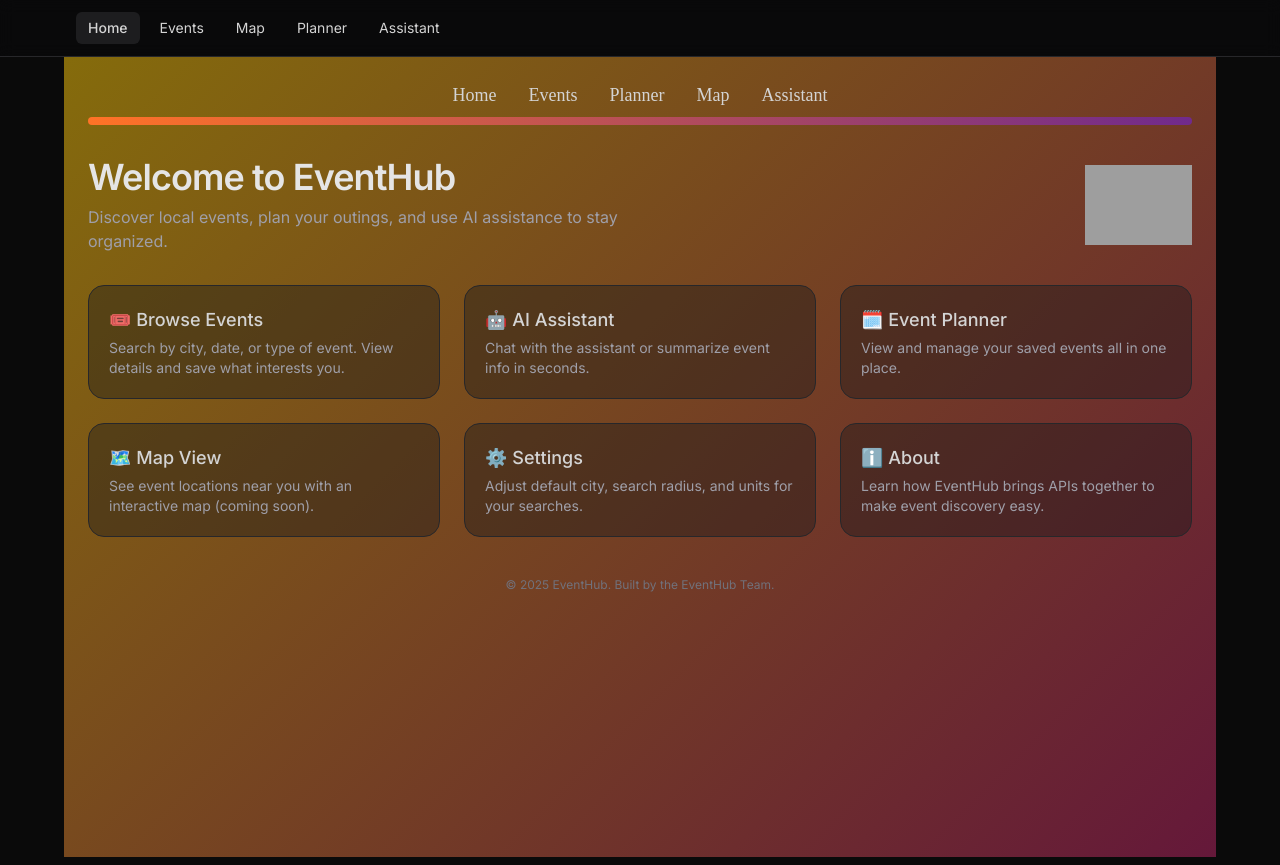
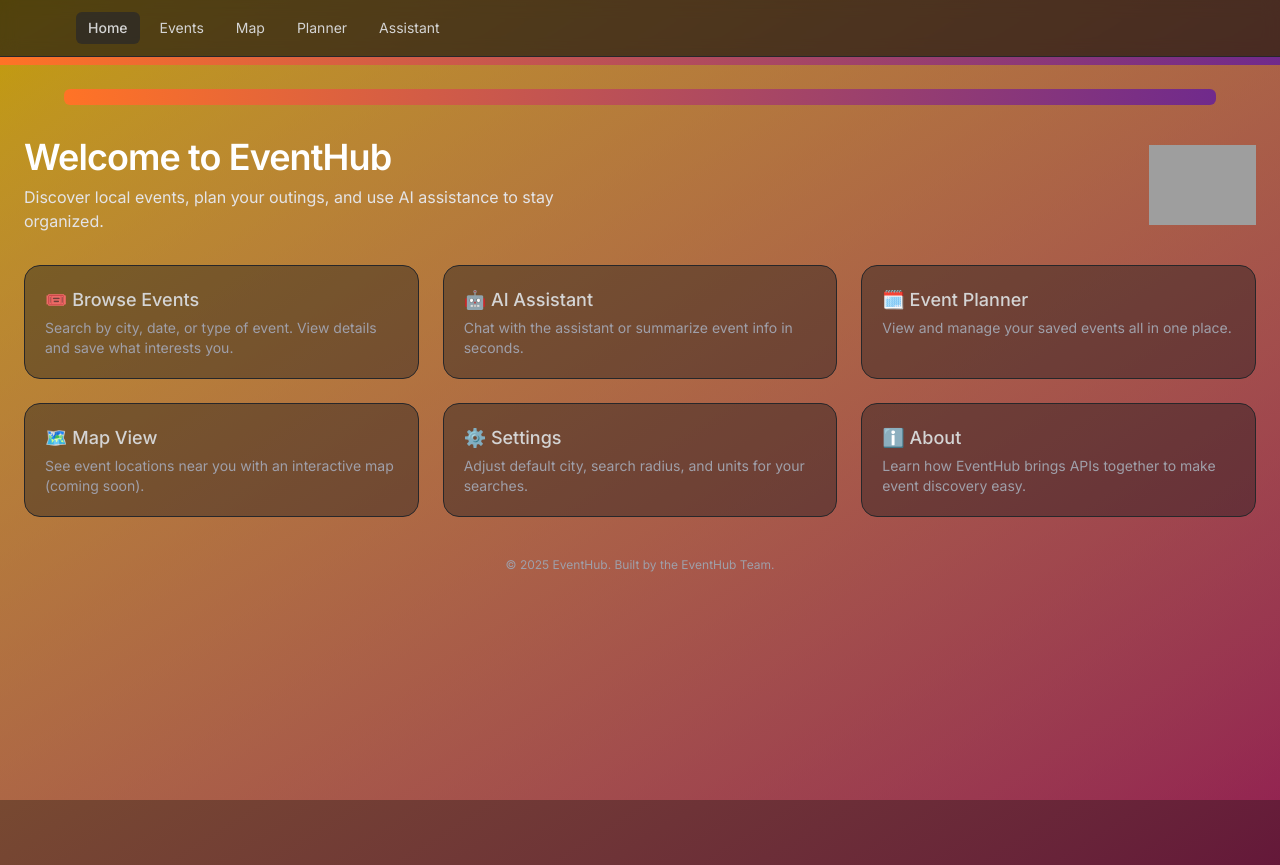
Before and after one commit to BryceLucas/EventHub, a Next.js app: page / in a window 1280 px wide. Built offline with nearby package versions, Linux system fonts and the light colour scheme; grey boxes are pictures that could not be loaded.

Commit message:
Adding consistent background, navbar, and gradient bar to all pages

```diff
--- a/app/layout.tsx
+++ b/app/layout.tsx
@@ -27,9 +27,13 @@ export default function RootLayout({
 }) {
   return (
     <html lang="en"> {/*Setting the language of the document to English*/}
-      <body className={`${inter.className} bg-zinc-950 text-zinc-100`}>
+      <body className={`${inter.className} bg-gradient-to-br from-[#FFCC0D]/50 to-[#BF2669]/50 text-zinc-100 min-h-screen`}>
         {/*Body with applied font and background/text color classes*/}
         <TopNav /> {/*Rendering the TopNav component for navigation */}
+        <div
+        className="w-full h-2"
+        style={{ background: 'linear-gradient(90deg, #FF7326 0%, #702A8C 100%)',}}
+        />
         {/* Pages already handle their own containers/margins */}
         {children} {/*Rendering child components (individual pages) passed to this layout*/}
       </body>
--- a/app/page.tsx
+++ b/app/page.tsx
@@ -8,29 +8,11 @@ export const dynamic = "force-static"; // optional: helps with caching
 export default function HomePage() {
   return (
     <main
-      className="mx-auto max-w-6xl p-6 min-h-screen"
-      style={{
-         // Page background gradient: FFCC0D → BF2669 with 50% opacity
-        background:
-          "linear-gradient(135deg, rgba(255,204,13,0.5), rgba(191,38,105,0.5))",
-      }}
-      >
-          {/* ---------- Navbar ---------- */}
-      <nav className="flex justify-center space-x-8 mb-2">
-        {['Home', 'Events', 'Planner', 'Map', 'Assistant'].map((item) => (
-          <a
-            key={item}
-            href={`/${item.toLowerCase() === 'home' ? '' : item.toLowerCase()}`}
-            className="text-white text-lg hover:text-orange-400 transition font-['Bowlby_One_SC']"
-          >
-            {item}
-          </a>
-        ))}
-      </nav>
+      className="min-h-screen flex flex-col bg-gradient-to-br from-[#FFCC0D]/50 to-[#BF2669]/50 p-6">
 
       {/* ---------- Gradient underline bar ---------- */}
       <div
-        className="mx-auto mb-8 rounded-md h-2 max-w-6xl"
+        className="mx-auto mb-8 rounded-md h-4 w-full max-w-6xl"
         style={{
           background: "linear-gradient(90deg, #FF7326 0%, #702A8C 100%)",
         }}
@@ -39,20 +21,21 @@ export default function HomePage() {
       {/* ---------- Hero Section with Logo ---------- */}
       <section className="flex justify-between items-center mb-8">
         {/* Left: Title and subtitle */}
-        <div className="text-left max-w-xl">
-          <h1 className="text-4xl font-semibold tracking-tight">
+        <div className="text-left max-w-xl mb-4 md:mb-0">
+          <h1 className="text-4xl font-semibold tracking-tight text-white">
             Welcome to EventHub
         </h1>
-        <p className="mt-2 text-zinc-400 text-sm md:text-base">
+
+        <p className="mt-2 text-zinc-200 text-sm md:text-base">
           Discover local events, plan your outings, and use AI assistance to
           stay organized.
         </p>
         </div>
 
-         {/* Right: Logo */}
-        <div className="ml-4">
+          {/* Right: Logo */}
+        <div className="ml-0 md:ml-4">
           <img
-            src="/logo.png" // replace with your logo path
+            src="/logo.png"
             alt="EventHub Logo"
             className="h-20 w-auto object-contain"
           />
@@ -131,7 +114,7 @@ export default function HomePage() {
       </section>
 
       {/* ---------- Footer ---------- */}
-      <footer className="mt-10 text-center text-xs text-zinc-500">
+      <footer className="mt-10 text-center text-xs text-zinc-400">
         <p>
           © {new Date().getFullYear()} EventHub. Built by the EventHub Team.
         </p>
```
